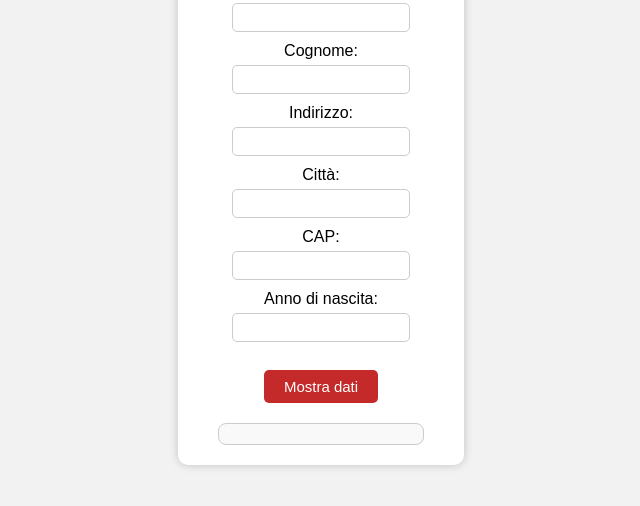
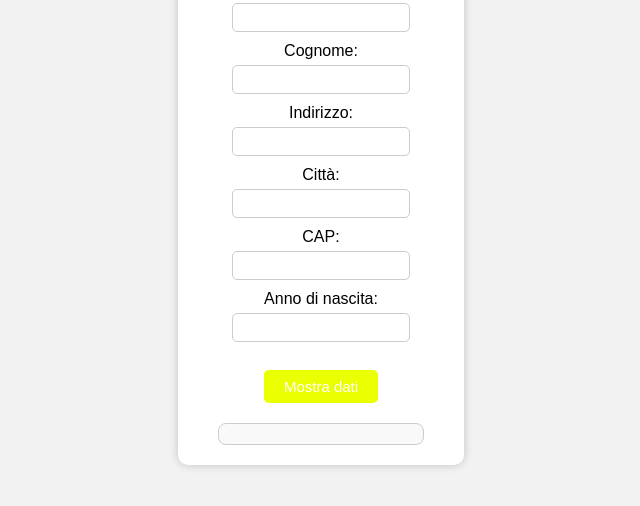
Before and after one commit to FornaroLeon/tps, a plain HTML site: page anagrafica/anagrafica1.html in a window 1280 px wide. Shown: the part 148-654 px from the top of the page, without its empty margins (319-959 px from the left). Drawn offline with Linux system fonts and the light colour scheme.

Commit message:
Update anagrafica1.html

```diff
--- a/anagrafica/anagrafica1.html
+++ b/anagrafica/anagrafica1.html
@@ -25,7 +25,7 @@
       border-radius: 5px;
     }
     input[type="button"] {
-      background-color: #c52a2a;
+      background-color: #eaff00;
       color: white;
       border: none;
       padding: 8px 20px;
@@ -34,7 +34,7 @@
       font-size: 15px;
     }
     input[type="button"]:hover {
-      background-color: #a51f1f;
+      background-color: #97a30b;
     }
     #risultato {
       margin-top: 20px;
```
